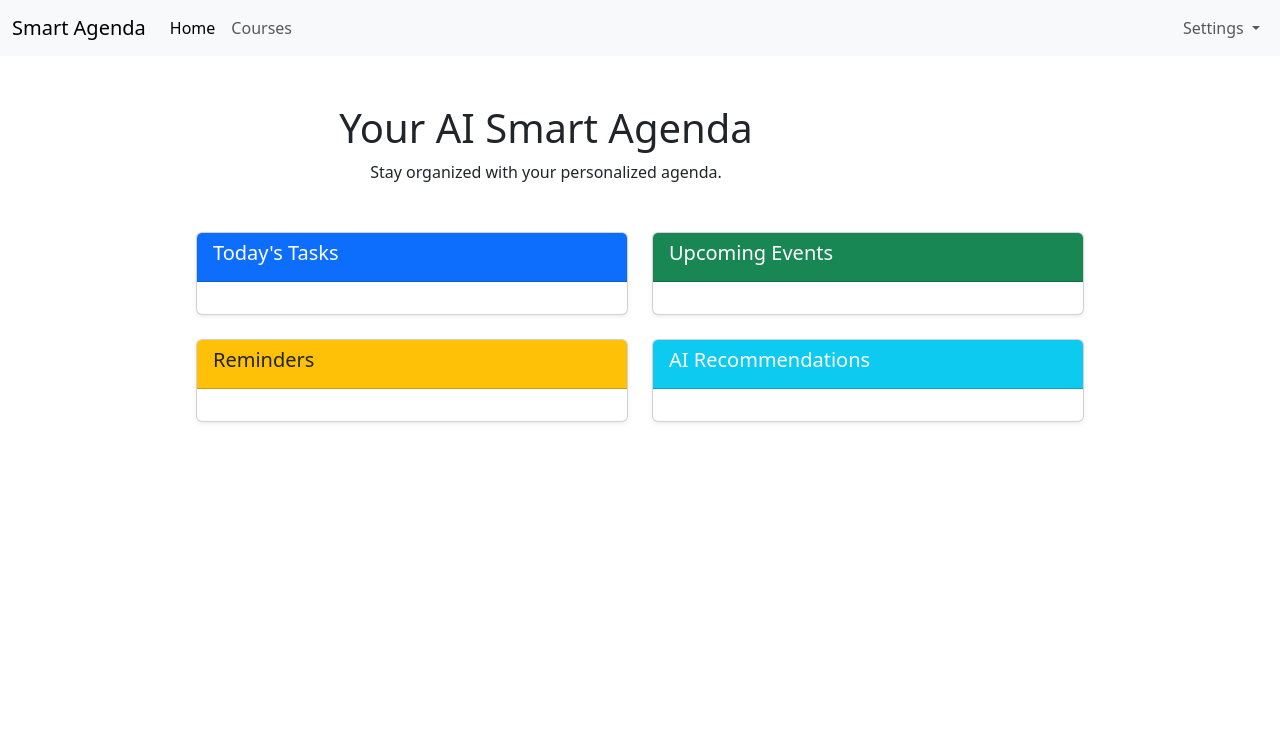
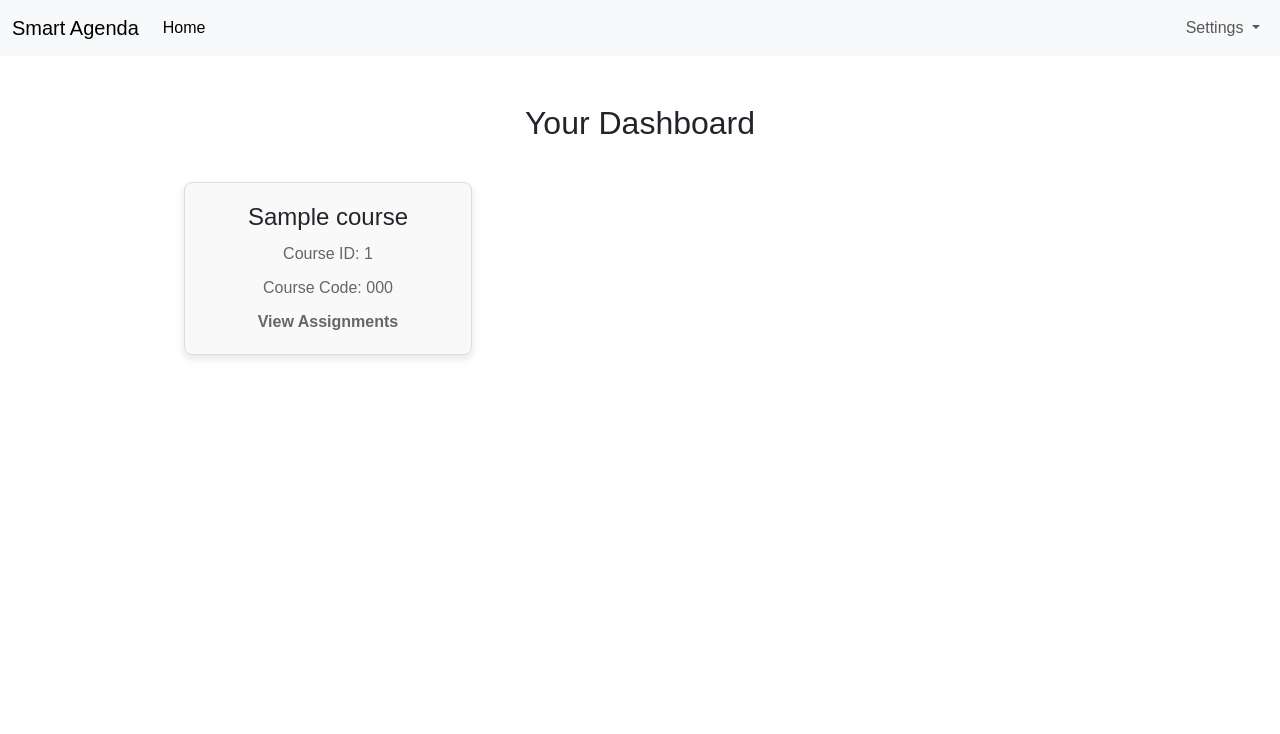
Before and after one commit to cjohnson74/SWE-project, a Django app: page / in a window 1280 px wide. Shown: the top 734 px of the page. Run offline with Django 4.2, Linux system fonts and the light colour scheme; a user stored in the database is signed in; tables that the repository leaves empty hold one stand-in row (values such as "Sample post"); a database or web service that is not in the repository returns one stand-in record (values such as "Sample title").

Commit message:
front-end Matthew

```diff
--- a/djangox/pages/models.py
+++ b/djangox/pages/models.py
@@ -104,8 +104,27 @@ class Courses():
     @staticmethod
     def get_by_id(course_id):
         client = MongoDBClient()
-        courses_collection = client.db[Courses.collection_name]
-        return courses_collection.find_one({'course_id': course_id})
+
+        # Check if the MongoDB client is connected and accessing the correct database
+        try:
+            courses_collection = client.db[Courses.collection_name]
+            print(f"Connected to collection: {Courses.collection_name}")
+
+            # Log the exact query being made
+            print(f"Searching for course with course_id: {course_id}")
+
+            # Perform the query and log the result
+            course = courses_collection.find_one({'course_id': course_id})
+            if course:
+                print(f"Course found: {course}")
+            else:
+                print(f"No course found with course_id: {course_id}")
+
+            return course
+        except Exception as e:
+            print(f"Error accessing MongoDB: {e}")
+            return None
+
 
     @staticmethod
     def delete(course_id):
--- a/djangox/pages/urls.py
+++ b/djangox/pages/urls.py
@@ -1,10 +1,11 @@
 from django.urls import path
 
-from .views import HomePageView, CourseListView, AssignmentsListView, AssignmentDetailsView
+from .views import HomePageView, CourseListView, AssignmentsListView, AssignmentDetailsView, AssignmentTasksView
 
 urlpatterns = [
     path("", HomePageView, name="home"),
     path("courses/", CourseListView, name="courses"),
-    path("courses/<str:course_id>/assignments/", AssignmentsListView, name="course_assignments"),
+    path("courses/<str:course_id>/assignments/", AssignmentsListView, name="assignments"),
+    path('assignment_tasks/<int:assignment_id>/', AssignmentTasksView, name='assignment_tasks'),
     path("assignments/<str:assignment_id>/", AssignmentDetailsView, name="assignment_details")
 ]
--- a/djangox/pages/views.py
+++ b/djangox/pages/views.py
@@ -4,7 +4,8 @@ from .models import Students, Courses, Assignments, Quizzes, StudentAssignments,
 from django.shortcuts import redirect, render, get_object_or_404
 
 def HomePageView(request):
-    return render(request, 'pages/home.html')
+    courses = Courses.get_all()
+    return render(request, 'pages/home.html', {'courses': courses})
 
 def AboutPageView(request):
     return render(request, 'pages/about.html')
@@ -67,9 +68,12 @@ def CourseDeleteView(request):
 
 # Assignment Views
 def AssignmentsListView(request, course_id):
+    print(f"Requested course_id: {course_id}")
     course = Courses.get_by_id(course_id)
+    print(f"Retrieved course: {course}")
     assignments = Assignments.get_by_course_id(course_id)
-    return render(request, 'pages/course_assignments.html', {'course': course, 'assignments': assignments})
+    return render(request, 'pages/assignments.html', {'course': course, 'assignments': assignments})
+
 
 def AssignmentDetailsView(request, assignment_id):
     assignment = Assignments.get_by_id(int(assignment_id))
@@ -87,6 +91,9 @@ def AssignmentUpdateView(request):
 def AssignmentDeleteView(request):
     Assignments.delete(request.GET.get('canvas_id'))
     return redirect('assignment_list')
+
+def AssignmentTasksView(request, assignment_id):
+    return render(request, 'pages/assignment_tasks.html', {'assignment_id': assignment_id})
 
 # Student Assignment Views
 def StudentAssignmentListView(request):
--- a/djangox/templates/_base.html
+++ b/djangox/templates/_base.html
@@ -30,11 +30,6 @@
         <ul class="navbar-nav me-auto mb-2 mb-lg-0">
           <li class="nav-item">
             <a class="nav-link active" aria-current="page" href="{% url 'home' %}">Home</a>
-          </li>
-          <li class="nav-item">
-            {% if user.is_authenticated%}
-            <a class="nav-link" href="{% url 'courses' %}">Courses</a>
-            {% endif %}
           </li>
         </ul>
         {% if user.is_authenticated %}
--- a/djangox/templates/pages/assignment_details.html
+++ b/djangox/templates/pages/assignment_details.html
@@ -59,7 +59,7 @@
     <p><strong>Created At:</strong> {{ assignment.created_at }}</p>
     <p><strong>Last Updated:</strong> {{ assignment.updated_at }}</p>
 
-    <a href="{% url 'course_assignments' assignment.course_id %}" class="back-link">Back to Assignments</a>
+    <a href="{% url 'assignments' assignment.course_id %}" class="back-link">Back to Assignments</a>
 </body>
 </html>
 {% endblock content %}
--- a/djangox/templates/pages/home.html
+++ b/djangox/templates/pages/home.html
@@ -5,127 +5,69 @@
 
 {% block content %}
 {% if user.is_authenticated %}
-<div class="dashboard-container mx-auto px-4 py-5">
-    <!-- Dashboard Header -->
-    <div class="pricing-header text-center mb-5">
-        <h1>Your AI Smart Agenda</h1>
-        <p>Stay organized with your personalized agenda.</p>
-    </div>
-
-    <!-- Main Content -->
-    <div class="row">
-        <!-- Daily Tasks -->
-        <div class="col-md-6 mb-4">
-            <div class="card shadow-sm">
-                <div class="card-header bg-primary text-white">
-                    <h5>Today's Tasks</h5>
-                </div>
-                <div class="card-body">
-                    {% comment %} Loop through daily tasks provided by backend {% endcomment %}
-                    {% for task in daily_tasks %}
-                        <div class="task-item">
-                            <h6>{{ task.title }}</h6>
-                            <p>{{ task.description }}</p>
-                            <span class="badge bg-secondary">{{ task.due_time }}</span>
-                        </div>
-                    {% endfor %}
-                </div>
+<div class="dashboard-container container py-5">
+    <head>
+        <meta charset="UTF-8">
+        <meta name="viewport" content="width=device-width, initial-scale=1.0">
+        <title>Your Dashboard</title>
+        <style>
+            body {
+                font-family: Arial, sans-serif;
+            }
+            .dashboard-title {
+                text-align: center;
+                margin-bottom: 40px;
+                font-size: 2rem;
+            }
+            .course-card {
+                border: 1px solid #ddd;
+                padding: 20px;
+                text-align: center;
+                transition: transform 0.2s ease;
+                border-radius: 8px;
+                background-color: #f9f9f9;
+                box-shadow: 0 4px 8px rgba(0, 0, 0, 0.1);
+                cursor: pointer;
+            }
+            .course-card:hover {
+                background-color: #f1f1f1;
+                transform: translateY(-5px);
+            }
+            .course-card h3 {
+                margin: 0;
+                font-size: 1.5rem;
+            }
+            .course-card p {
+                margin: 10px 0 0;
+                color: #666;
+            }
+        </style>
+    </head>
+    <body>
+        <h1 class="dashboard-title">Your Dashboard</h1>
+        <div class="row">
+            {% for course in courses %}
+            <div class="col-md-4 mb-4">
+                <a href="{% url 'course_assignments' course.course_id %}" class="text-decoration-none text-dark">
+                    <div class="course-card">
+                        <h3>{{ course.name }}</h3>
+                        <p>Course ID: {{ course.course_id }}</p>
+                        <p>Course Code: {{ course.course_code }}</p>
+                        <p><strong>View Assignments</strong></p>
+                    </div>
+                </a>
             </div>
+            {% empty %}
+            <div class="col-12 text-center">
+                <p class="no-courses">No courses available.</p>
+            </div>
+            {% endfor %}
         </div>
-
-        <!-- Upcoming Events -->
-        <div class="col-md-6 mb-4">
-            <div class="card shadow-sm">
-                <div class="card-header bg-success text-white">
-                    <h5>Upcoming Events</h5>
-                </div>
-                <div class="card-body">
-                    {% comment %} Loop through upcoming events provided by backend {% endcomment %}
-                    {% for event in upcoming_events %}
-                        <div class="event-item">
-                            <h6>{{ event.title }}</h6>
-                            <p>{{ event.date }} - {{ event.time }}</p>
-                            <span class="badge bg-info">{{ event.location }}</span>
-                        </div>
-                    {% endfor %}
-                </div>
-            </div>
-        </div>
-
-        <!-- Reminders -->
-        <div class="col-md-6 mb-4">
-            <div class="card shadow-sm">
-                <div class="card-header bg-warning text-dark">
-                    <h5>Reminders</h5>
-                </div>
-                <div class="card-body">
-                    {% comment %} Loop through reminders provided by backend {% endcomment %}
-                    {% for reminder in reminders %}
-                        <div class="reminder-item">
-                            <h6>{{ reminder.title }}</h6>
-                            <p>{{ reminder.description }}</p>
-                            <span class="badge bg-danger">{{ reminder.alert_time }}</span>
-                        </div>
-                    {% endfor %}
-                </div>
-            </div>
-        </div>
-
-        <!-- AI Recommendations -->
-        <div class="col-md-6 mb-4">
-            <div class="card shadow-sm">
-                <div class="card-header bg-info text-white">
-                    <h5>AI Recommendations</h5>
-                </div>
-                <div class="card-body">
-                    {% comment %} Loop through AI recommendations provided by backend {% endcomment %}
-                    {% for recommendation in ai_recommendations %}
-                        <div class="recommendation-item">
-                            <h6>{{ recommendation.title }}</h6>
-                            <p>{{ recommendation.content }}</p>
-                        </div>
-                    {% endfor %}
-                </div>
-            </div>
-        </div>
-    </div>
+    </body>
 </div>
 {% else %}
-<div class="landing-page-container mx-auto text-center px-4 py-5">
-    <!-- Title Section -->
-    <div class="landing-header mb-5">
-        <h1 class="display-4">Smart Agenda</h1>
-        <p class="lead">Your intelligent, all-in-one scheduling assistant.</p>
-    </div>
-
-    <!-- Description Section -->
-    <div class="description-section my-4">
-        <p class="fs-5">
-            Smart Agenda is designed to simplify your life by intelligently managing your tasks, reminders, and events in one streamlined platform. Powered by AI, Smart Agenda learns from your habits to provide timely reminders, insightful recommendations, and a structured view of your daily and upcoming plans.
-        </p>
-    </div>
-
-    <!-- Features Section -->
-    <div class="features-section row mt-5">
-        <div class="col-md-4 mb-4">
-            <div class="feature-item p-4 bg-light border rounded">
-                <h5>Personalized Scheduling</h5>
-                <p>Get personalized schedules and notifications tailored to your needs.</p>
-            </div>
-        </div>
-        <div class="col-md-4 mb-4">
-            <div class="feature-item p-4 bg-light border rounded">
-                <h5>AI-Powered Reminders</h5>
-                <p>Receive reminders that adjust to your daily habits and routines.</p>
-            </div>
-        </div>
-        <div class="col-md-4 mb-4">
-            <div class="feature-item p-4 bg-light border rounded">
-                <h5>Comprehensive Agenda</h5>
-                <p>Keep all your tasks, events, and reminders in one organized place.</p>
-            </div>
-        </div>
-    </div>
+<div class="text-center">
+    <p>Not authorized</p>
 </div>
 {% endif %}
 {% endblock content %}
```
Also changed, not shown: djangox/templates/pages/assignments.html (added, +83 -0 lines), djangox/templates/pages/course_assignments.html (deleted, +0 -76 lines), djangox/django_project/settings.py (line endings or trailing spaces), djangox/templates/pages/assignment_tasks.html (added), djangox/templates/pages/tasks.html (added), 1 other file.
